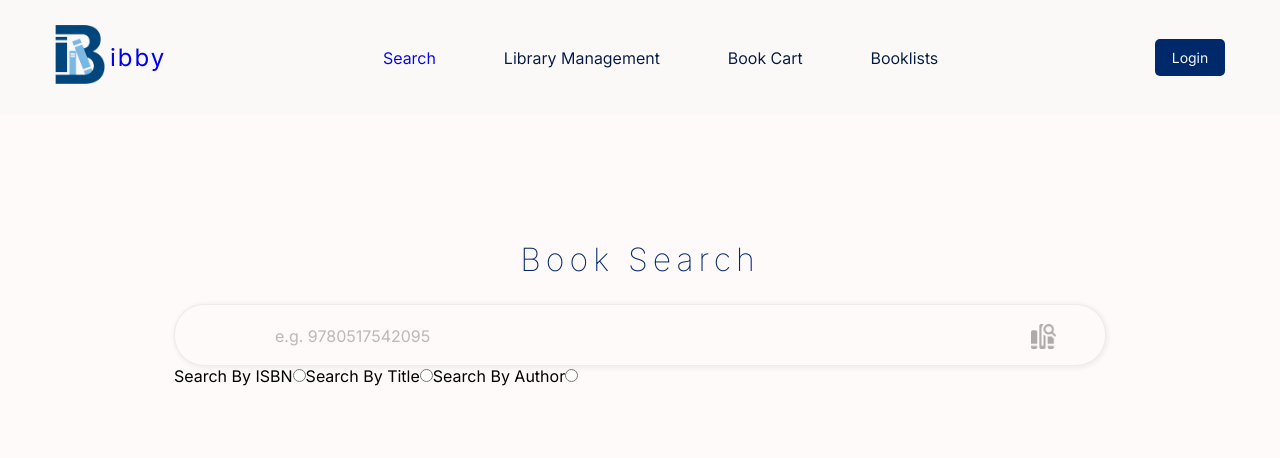
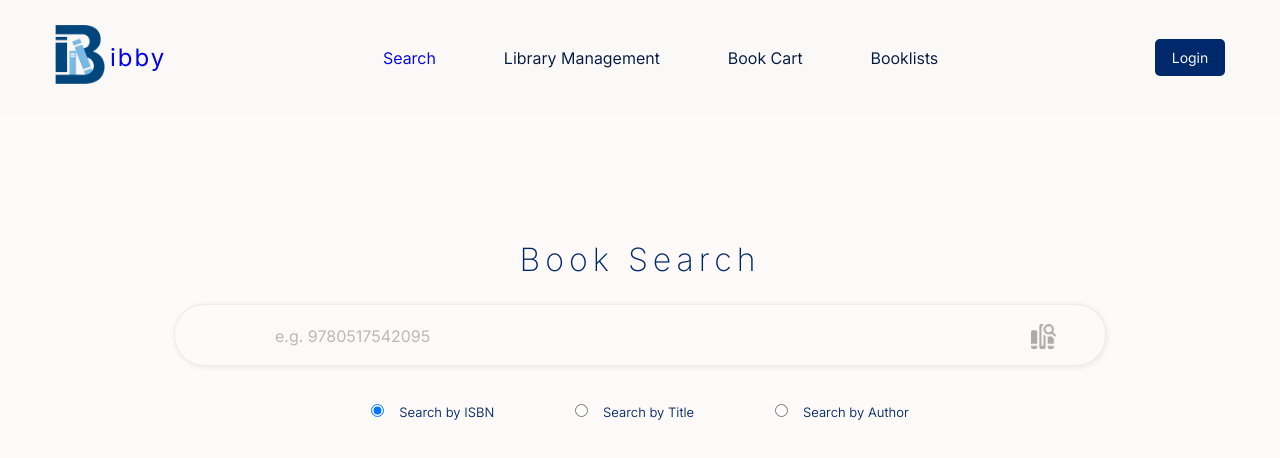
Before and after one commit to leodvincci/Bibby-Web, a React (Vite) app: page /search in a window 1280 px wide. Shown: the top 458 px of the page. Built offline with nearby package versions, Linux system fonts and the light colour scheme.

Commit message:
Refactor SearchContainer component and improve styles: - Add `search-by-radio-options` and restructure radio button layout. - Introduce new styles for `.search-form`, `.search-by-label`, and `.search-by-radio-options` in `style.css`. - Update `page-title` font weight for better readability.

```diff
--- a/src/components/Search/SearchContainer.tsx
+++ b/src/components/Search/SearchContainer.tsx
@@ -3,24 +3,36 @@ function SearchContainer(){
         <div className={"search-container"}>
 
 
-            <form action={()=>{console.log("Submitted Form")}}>
+            <form className={'search-form'} action={()=>{console.log("Submitted Form")}}>
 
                 <div>
                     <label htmlFor={"search-input"}  aria-label={"book search input"}></label>
                     <input id={"search-input"} type={"text"} placeholder={"e.g. 9780517542095"} />
                     <button  type={"submit"} className={"book-search-icon search-btn"} style={{ border: "none", background: "none", padding: 0,height:".05px",width:".05px", position:"static"}}> <img className={"book-search-icon"} src={"../../public/search_bookIcon.png"} alt={"book icon"}/> </button>
+                </div>
+
+
+                <div className={"search-by-radio-options"}>
+
+                    <section>
+                        <input defaultChecked={true} id="isbn-radio" type={"radio"} name={"search-by"}/>
+                        <label className={"search-by-label"} htmlFor={"isbn-radio"}>Search by ISBN</label>
+                    </section>
+
+
+                    <section>
+                        <input id={"title-radio"} type={"radio"} name={"search-by"}/>
+                        <label className={"search-by-label"} htmlFor={"title-radio"}>Search by Title</label>
+                    </section>
+
+
+                    <section>
+                        <input id={"author-radio"} type={"radio"} name={"search-by"} />
+                        <label className={"search-by-label"} htmlFor={"author-radio"}>Search by Author</label>
+                    </section>
 
                 </div>
 
-
-                <label htmlFor={"isbn-radio"}>Search By ISBN</label>
-                <input id="isbn-radio" type={"radio"} />
-
-                <label htmlFor={"isbn-radio"}>Search By Title</label>
-                <input id={"title-radio"} type={"radio"} />
-
-                <label htmlFor={"isbn-radio"}>Search By Author</label>
-                <input id={"author-radio"} type={"radio"} />
             </form>
 
         </div>
--- a/src/style.css
+++ b/src/style.css
@@ -112,7 +112,7 @@ nav{
 
 .page-title{
   color: #00296B;
-  font-weight: 150;
+  font-weight: 200;
   letter-spacing: 5px;
   font-size: 32px;
   margin-top: 125px;
@@ -150,6 +150,7 @@ a:visited{
 
 .search-container{
   width: auto;
+  /*border: 1px solid crimson;*/
 }
 
 .book-search-icon{
@@ -169,3 +170,28 @@ a:visited{
   opacity: 75%;
   width: 23px;
 }
+
+.search-by-radio-options{
+  margin-top: 35px;
+  /*border: 1px solid crimson;*/
+  display: flex;
+  width: 75%;
+  justify-content: space-evenly;
+  align-items: center;
+}
+
+.search-by-label{
+  font-size: 13px;
+  font-weight: 350;
+  margin-left:15px;
+  color: #00296B;
+
+}
+
+.search-form{
+  height: auto;
+  display: flex;
+  justify-content: center;
+  align-items: center;
+  flex-direction: column;
+}
```
